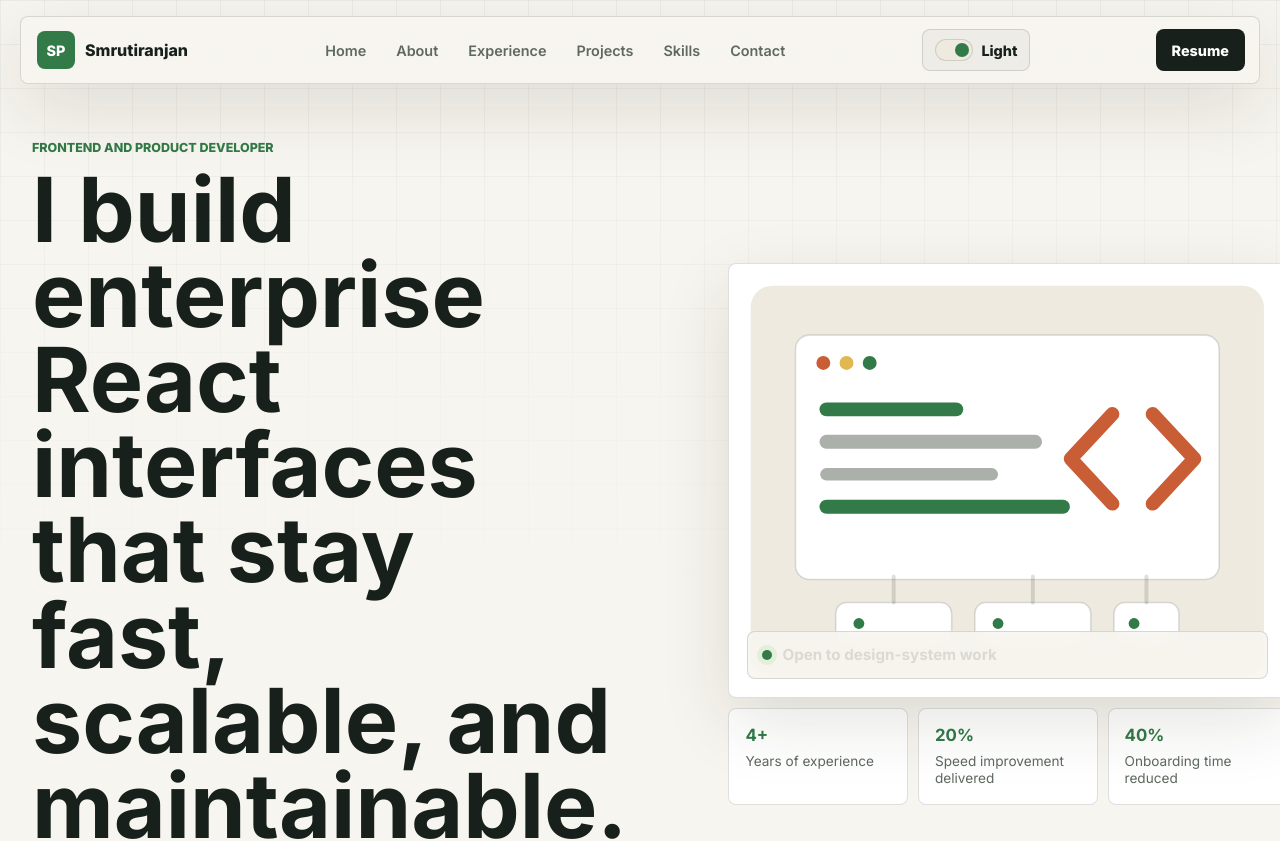
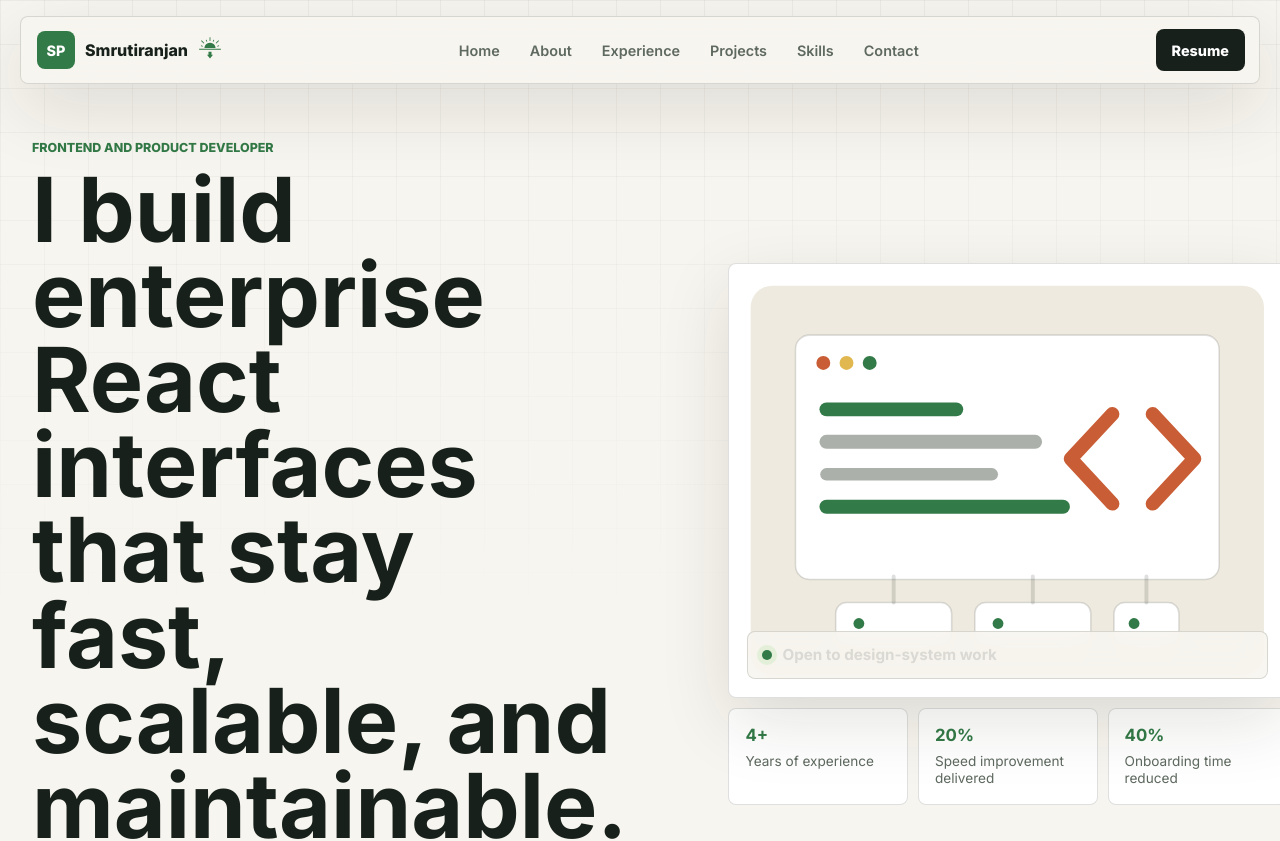
Before and after one commit to Smrutiranjan-Patra/portfolio, a React (Create React App) app: page / in a window 1280 px wide. Shown: the top 841 px of the page. Built offline with nearby package versions, Linux system fonts and the light colour scheme.

Commit message:
feat: Add react-icons for theme toggle and refactor header layout with new button styles

```diff
--- a/package.json
+++ b/package.json
@@ -9,6 +9,7 @@
     "@testing-library/user-event": "^13.5.0",
     "react": "^17.0.2",
     "react-dom": "^17.0.2",
+    "react-icons": "^5.6.0",
     "react-scripts": "5.0.0",
     "react-simple-typewriter": "^3.0.1",
     "web-vitals": "^2.1.2"
--- a/src/compoents/css/header.css
+++ b/src/compoents/css/header.css
@@ -106,7 +106,12 @@
     color: var(--text);
 }
 
-#resume-btn1 a {
+.btn-div {
+    display: flex;
+    align-items: center;
+    gap: 10px
+}
+#resume-btn {
     display: inline-flex;
     align-items: center;
     justify-content: center;
@@ -119,24 +124,9 @@
     font-size: 0.9rem;
 }
 
-.header-actions {
-    display: flex;
-    align-items: center;
-}
-
-.theme-toggle {
-    min-height: 42px;
-    display: inline-flex;
-    align-items: center;
-    gap: 8px;
-    padding: 0 12px;
-    border: 1px solid var(--line);
-    border-radius: 8px;
-    background: var(--soft-fill);
-    color: var(--text);
-    cursor: pointer;
-    font-weight: 800;
-    font-size: 0.9rem;
+.theme-icon {
+    color: var(--accent);
+    font-size: 1.5em;
 }
 
 .toggle-track {
@@ -170,10 +160,6 @@
     #navigation {
         flex-wrap: wrap;
         gap: 10px;
-    }
-
-    .header-actions {
-        margin-left: auto;
     }
 
     #navigation ul {
--- a/src/compoents/header.jsx
+++ b/src/compoents/header.jsx
@@ -1,6 +1,7 @@
 import React from 'react';
 import "./css/header.css";
 import { portfolio } from "../data/portfolio";
+import { GiSunrise, GiSunset } from "react-icons/gi";
 
 const Header = ({ theme, onThemeToggle }) => {
     const isDark = theme === "dark";
@@ -11,28 +12,21 @@ const Header = ({ theme, onThemeToggle }) => {
                 <a id="logo" href="#home" aria-label={`${portfolio.name} home`}>
                     <span className="logo-mark">{portfolio.initials}</span>
                     <span className="logo-text">{portfolio.shortName}</span>
+                <span onClick={onThemeToggle}>
+                    {isDark
+                        ? <GiSunrise className="theme-icon" />
+                        : <GiSunset className="theme-icon" />}
+                </span>
                 </a>
+
                 <ul>
                     {portfolio.navigation.map((item) => (
                         <li key={item.href}><a href={item.href}>{item.label}</a></li>
                     ))}
                 </ul>
-                <div className="header-actions">
-                    <button
-                        className="theme-toggle"
-                        type="button"
-                        aria-label={`Switch to ${isDark ? "light" : "dark"} theme`}
-                        aria-pressed={!isDark}
-                        onClick={onThemeToggle}
-                    >
-                        <span className="toggle-track" aria-hidden="true">
-                            <span className="toggle-thumb"></span>
-                        </span>
-                        <span>{isDark ? portfolio.themeSwitch.darkLabel : portfolio.themeSwitch.lightLabel}</span>
-                    </button>
-                </div>
-                <div id="resume-btn1">
-                    <a href={portfolio.resumeUrl} target="_blank" rel="noreferrer">{portfolio.resumeLabel}</a>
+
+                <div className="btn-div">
+                    <a href={portfolio.resumeUrl} id='resume-btn' target="_blank" rel="noreferrer">{portfolio.resumeLabel}</a>
                 </div>
             </nav>
         </header>
```
Also changed, not shown: 1 other file (tests, documents, lock files or other folders).
